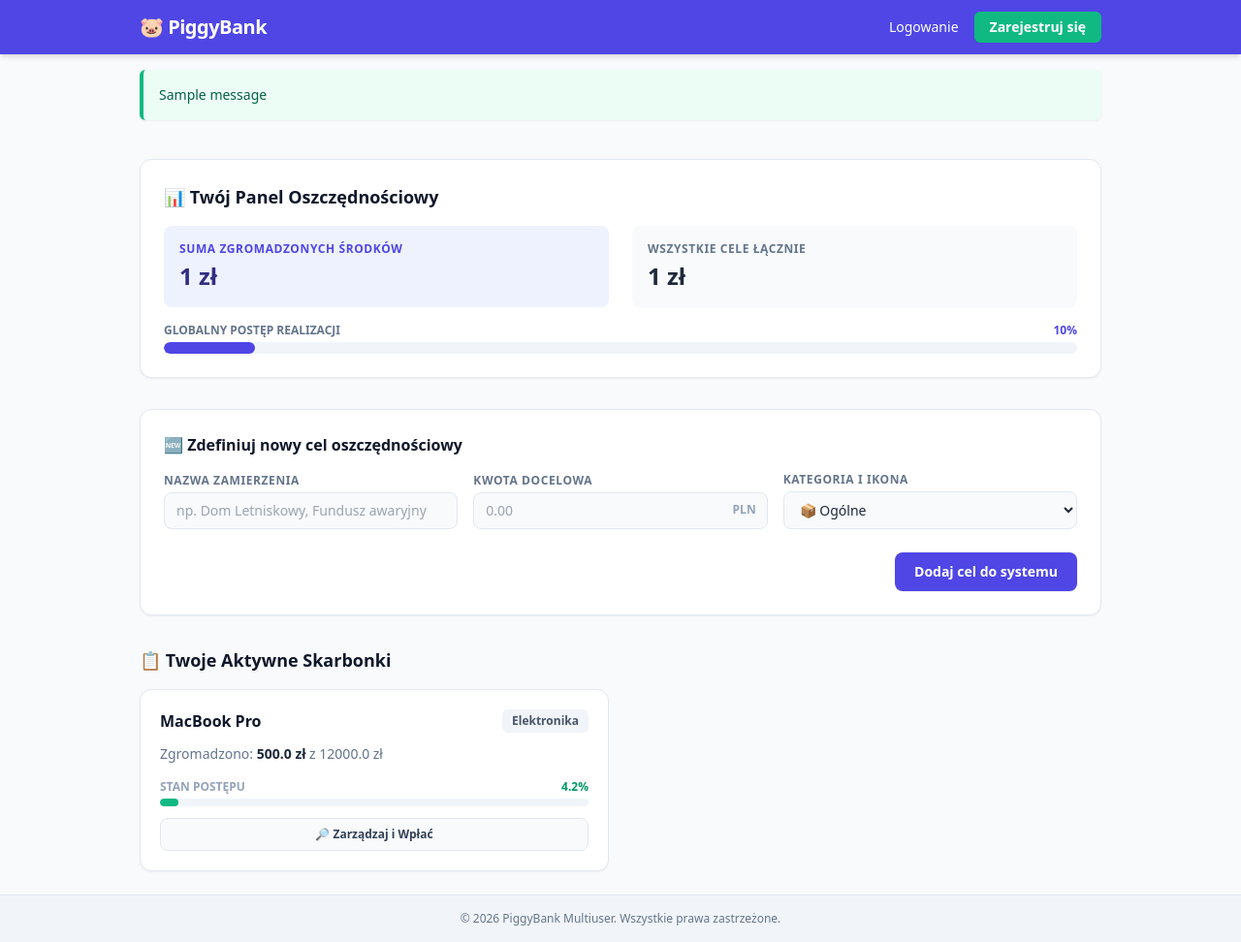
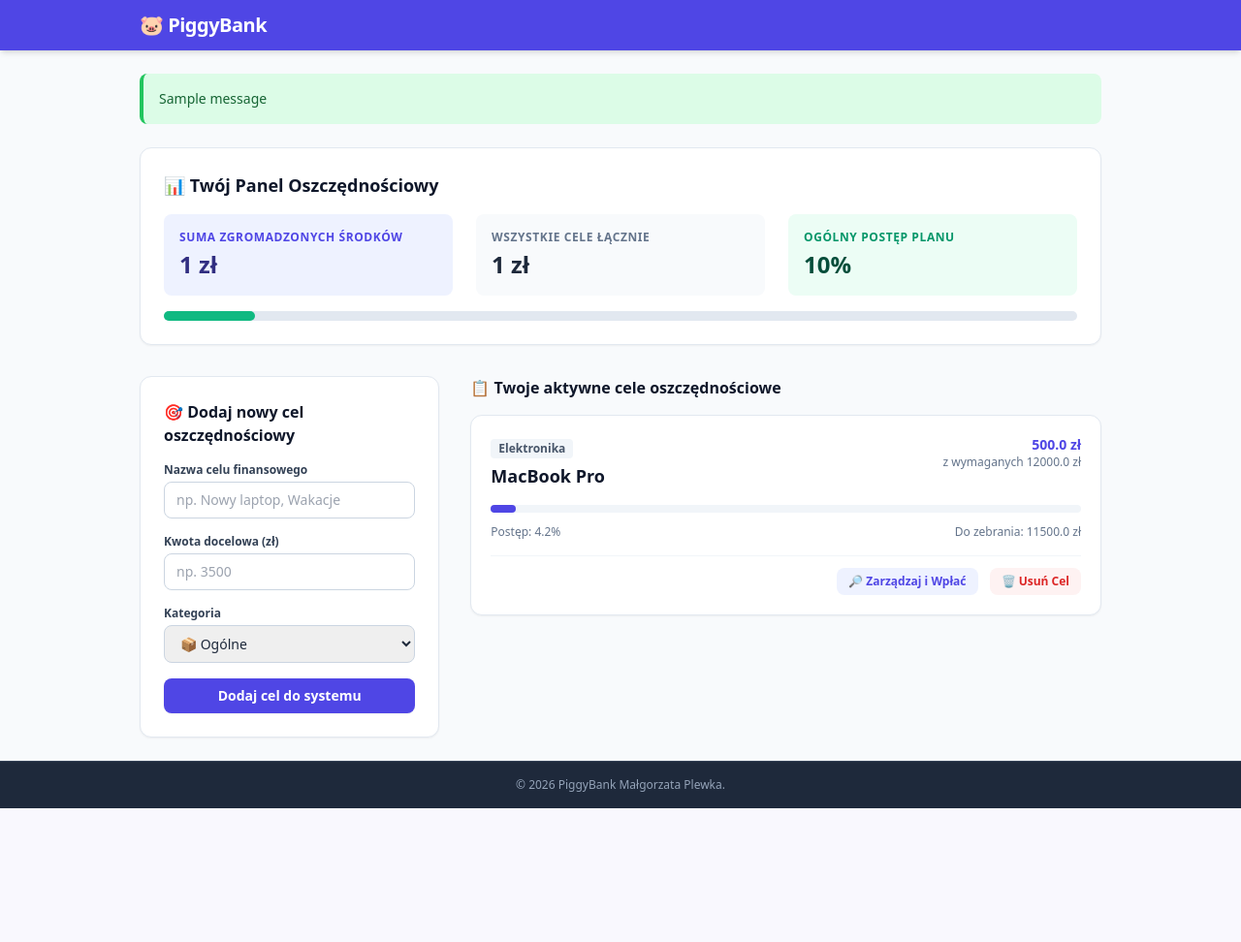
Before and after one commit to gosiaczekkk/PiggyBank, a Flask app: template templates/index.html in a window 1280 px wide. Shown: the whole page at 97% size. After the commit the page ends 834 px from the top, so only its background shows below. Run offline with Flask 3, Linux system fonts and the light colour scheme; the template is opened without the code that fills it: values that come from a table or form of the project are taken from there, most other values are stand-ins (such as "Sample title", 1, 10 or a date in 2020); one stand-in notice (Sample message) is shown; some libraries are stand-ins or nearby versions.

Commit message:
Wersja 2 PiggyBank

```diff
--- a/app.py
+++ b/app.py
@@ -4,14 +4,11 @@ from flask_sqlalchemy import SQLAlchemy
 
 app = Flask(__name__)
 
-# PRODUKCYJNY BEZPIECZNY KLUCZ SEKRETNY:
-# Pobiera klucz z systemu chmurowego. Jeśli go nie ma (czyli działasz lokalnie),
-# używa Twojego standardowego klucza 'super-sekretny-klucz-piggybank'
-app.config['SECRET_KEY'] = os.environ.get('SECRET_KEY', 'super-sekretny-klucz-piggybank')
+# Klucz sekretny pobierany ze zmiennych środowiskowych serwera (dla bezpieczeństwa)
+app.config['SECRET_KEY'] = os.environ.get('SECRET_KEY', 'super-sekretny-klucz-piggybank-produkcja')
 
-# PRODUKCYJNA DYNAMICZNA BAZA DANYCH:
-# Jeśli chmura udostępni bazę produkcyjną (np. PostgreSQL), system się z nią połączy.
-# Jeśli nie (czyli uruchamiasz lokalnie), automatycznie użyje Twojego pliku 'sqlite:///piggybank.db'
+# DYNAMICZNA BAZA DANYCH: Jeśli serwer produkcyjny (np. PostgreSQL) poda swój adres, Flask się podepnie.
+# W przeciwnym wypadku fallback do lokalnego SQLite.
 DATABASE_URL = os.environ.get('DATABASE_URL', 'sqlite:///piggybank.db')
 if DATABASE_URL.startswith("postgres://"):
     DATABASE_URL = DATABASE_URL.replace("postgres://", "postgresql://", 1)
@@ -21,21 +18,18 @@ app.config['SQLALCHEMY_TRACK_MODIFICATIONS'] = False
 
 db = SQLAlchemy(app)
 
-# ==========================================
-# MODELE BAZY DANYCH (M w architekturze MVC)
-# ==========================================
+# =========================================================================
+# WARSTWA MODELI
+# =========================================================================
 
 class Goal(db.Model):
     id = db.Column(db.Integer, primary_key=True)
-    title = db.Column(db.String(100), nullable=False)        # Nazwa celu
-    target_amount = db.Column(db.Float, nullable=False)     # Kwota docelowa
-    current_amount = db.Column(db.Float, default=0.0)       # Obecny stan oszczędności
-    category = db.Column(db.String(50), default='Ogólne')    # Kategoria
-
-    # Relacja z wpłatami - usunięcie celu usuwa też jego wpłaty (cascade)
+    title = db.Column(db.String(100), nullable=False)
+    target_amount = db.Column(db.Float, nullable=False)
+    current_amount = db.Column(db.Float, default=0.0)
+    category = db.Column(db.String(50), default='Ogólne')
     payments = db.relationship('Payment', backref='goal', lazy=True, cascade="all, delete-orphan")
 
-    # Funkcja pomocnicza do obliczania procentu realizacji celu
     def get_progress(self):
         if self.target_amount <= 0:
             return 0
@@ -44,61 +38,48 @@ class Goal(db.Model):
 
 class Payment(db.Model):
     id = db.Column(db.Integer, primary_key=True)
-    amount = db.Column(db.Float, nullable=False)            # Kwota wpłaty
-    date_added = db.Column(db.String(10), nullable=False)   # Data wpłaty w formacie RRRR-MM-DD
-    description = db.Column(db.String(200))                 # Opcjonalny opis
+    amount = db.Column(db.Float, nullable=False)
+    date_added = db.Column(db.String(10), nullable=False)
+    description = db.Column(db.String(200))
     goal_id = db.Column(db.Integer, db.ForeignKey('goal.id'), nullable=False)
 
-# ==========================================
-# KONTROLERY / TRASY (C w architekturze MVC)
-# ==========================================
+# =========================================================================
+# KONTROLERY / TRASY
+# =========================================================================
 
-# 1. Strona główna - Lista wszystkich celów (READ)
 @app.route('/')
 def index():
     all_goals = Goal.query.all()
-
-    # Obliczanie globalnych statystyk na tablicę rozdzielczą
     total_saved = sum(g.current_amount for g in all_goals)
     total_target = sum(g.target_amount for g in all_goals)
     global_progress = (total_saved / total_target * 100) if total_target > 0 else 0
-
     return render_template('index.html', goals=all_goals, total_saved=round(total_saved, 2), total_target=round(total_target, 2), global_progress=round(global_progress, 1))
 
-# 2. Dodawanie nowego celu (CREATE)
 @app.route('/goal/add', methods=['POST'])
 def add_goal():
     title = request.form.get('title')
     target_amount = request.form.get('target_amount')
     category = request.form.get('category', 'Ogólne')
 
-    # Podstawowa walidacja danych wejściowych
     if not title or not target_amount:
         flash('Wszystkie pola są wymagane!', 'error')
         return redirect(url_for('index'))
 
     try:
-        new_goal = Goal(
-            title=title,
-            target_amount=float(target_amount),
-            current_amount=0.0,
-            category=category
-        )
+        new_goal = Goal(title=title, target_amount=float(target_amount), current_amount=0.0, category=category)
         db.session.add(new_goal)
         db.session.commit()
-        flash('Nowy cel oszczędnościowy został dodany!', 'success')
+        flash('Nowy cel został dodany!', 'success')
     except ValueError:
         flash('Kwota docelowa musi być liczbą!', 'error')
 
     return redirect(url_for('index'))
 
-# 3. Szczegóły celu i zarządzanie wpłatami (READ cel + READ/CREATE wpłaty)
 @app.route('/goal/<int:goal_id>')
 def goal_detail(goal_id):
     goal = Goal.query.get_or_404(goal_id)
     return render_template('detail.html', goal=goal)
 
-# 4. Edycja celu oszczędnościowego (UPDATE)
 @app.route('/goal/edit/<int:goal_id>', methods=['POST'])
 def edit_goal(goal_id):
     goal = Goal.query.get_or_404(goal_id)
@@ -106,29 +87,23 @@ def edit_goal(goal_id):
     target_amount = request.form.get('target_amount')
     goal.category = request.form.get('category')
 
-    if not goal.title or not target_amount:
-        flash('Pola tytułu i kwoty nie mogą być puste!', 'error')
-        return redirect(url_for('goal_detail', goal_id=goal_id))
-
     try:
         goal.target_amount = float(target_amount)
         db.session.commit()
-        flash('Cel został pomyślnie zaktualizowany!', 'success')
+        flash('Cel zaktualizowany!', 'success')
     except ValueError:
-        flash('Kwota docelowa musi być prawidłową liczbą!', 'error')
+        flash('Błąd kwoty!', 'error')
 
     return redirect(url_for('goal_detail', goal_id=goal_id))
 
-# 5. Usuwanie celu oszczędnościowego (DELETE)
 @app.route('/goal/delete/<int:goal_id>')
 def delete_goal(goal_id):
     goal = Goal.query.get_or_404(goal_id)
     db.session.delete(goal)
     db.session.commit()
-    flash('Cel oszczędnościowy został usunięty.', 'info')
+    flash('Cel usunięty.', 'info')
     return redirect(url_for('index'))
 
-# 6. Dodawanie wpłaty do celu (CREATE dla Payment + UPDATE dla Goal)
 @app.route('/goal/<int:goal_id>/payment', methods=['POST'])
 def add_payment(goal_id):
     goal = Goal.query.get_or_404(goal_id)
@@ -136,59 +111,31 @@ def add_payment(goal_id):
     date_added = request.form.get('date_added')
     description = request.form.get('description', '')
 
-    if not amount or not date_added:
-        flash('Kwota wpłaty oraz data są wymagane!', 'error')
-        return redirect(url_for('goal_detail', goal_id=goal_id))
-
     try:
         payment_amount = float(amount)
-        if payment_amount <= 0:
-            flash('Kwota wpłaty musi być większa od zera!', 'error')
-            return redirect(url_for('goal_detail', goal_id=goal_id))
+        if payment_amount > 0 and date_added:
+            new_payment = Payment(amount=payment_amount, date_added=date_added, description=description, goal_id=goal.id)
+            goal.current_amount += payment_amount
+            db.session.add(new_payment)
+            db.session.commit()
+    except ValueError:
+        pass
 
-        # Rejestracja nowej wpłaty
-        new_payment = Payment(
-            amount=payment_amount,
-            date_added=date_added,
-            description=description,
-            goal_id=goal.id
-        )
-        # Aktualizacja stanu konta w celu (Real-time recalculation)
-        goal.current_amount += payment_amount
+    return redirect(url_for('goal_detail', goal_id=goal.id))
 
-        db.session.add(new_payment)
-        db.session.commit()
-        flash('Wpłata została zarejestrowana!', 'success')
-    except ValueError:
-        flash('Wprowadzona kwota wpłaty jest nieprawidłowa!', 'error')
-
-    return redirect(url_for('goal_detail', goal_id=goal_id))
-
-# 7. Usuwanie pojedynczej wpłaty (DELETE dla Payment + UPDATE dla Goal)
 @app.route('/payment/delete/<int:payment_id>')
 def delete_payment(payment_id):
     payment = Payment.query.get_or_404(payment_id)
     goal = Goal.query.get(payment.goal_id)
 
-    # Cofnięcie kwoty z konta celu oszczędnościowego
     goal.current_amount -= payment.amount
     if goal.current_amount < 0:
         goal.current_amount = 0.0
 
     db.session.delete(payment)
     db.session.commit()
-    flash('Wpłata została wycofana.', 'info')
     return redirect(url_for('goal_detail', goal_id=goal.id))
 
-
-# INTELIGENTNY PUNKT STARTOWY:
-if __name__ == '__main__':
-    with app.app_context():
-        db.create_all()  # Tworzy bazę lokalną przy pierwszym uruchomieniu
-
-    # Sprawdza czy aplikacja działa w chmurze (Render/Heroku definiują port środowiskowy)
-    # Jeśli działasz lokalnie na Macu, uruchomi serwer z parametrem debug=True i portem 5000.
-    port = int(os.environ.get("PORT", 5000))
-    is_production = "PORT" in os.environ
-
-    app.run(host='0.0.0.0', port=port, debug=not is_production)
+# Inicjalizacja tabel bazodanowych przy starcie (jeśli nie istnieją)
+with app.app_context():
+    db.create_all()
--- a/templates/base.html
+++ b/templates/base.html
@@ -4,55 +4,43 @@
     <meta charset="UTF-8">
     <meta name="viewport" content="width=device-width, initial-scale=1.0">
     <title>PiggyBank - Twój Tracker Celów Oszczędnościowych</title>
+    <!-- Dołączenie Tailwind CSS z sieci CDN w celach demonstracyjnych i projektowych -->
     <script src="https://cdn.tailwindcss.com"></script>
 </head>
 <body class="bg-slate-50 font-sans text-slate-800 min-h-screen flex flex-col">
 
+    <!-- Nawigacja główna -->
     <nav class="bg-indigo-600 text-white shadow-md">
         <div class="max-w-5xl mx-auto px-4 py-3 flex justify-between items-center">
             <a href="{{ url_for('index') }}" class="text-xl font-bold tracking-tight flex items-center space-x-2">
                 <span>🐷 PiggyBank</span>
             </a>
-
-            <div class="flex items-center space-x-4">
-                {% if current_user.is_authenticated %}
-                    <span class="text-sm bg-indigo-700 px-3 py-1.5 rounded-md text-indigo-100">
-                        Zalogowany jako: <strong class="text-white">{{ current_user.username }}</strong>
-                    </span>
-                    <a href="{{ url_for('logout') }}" class="bg-rose-500 hover:bg-rose-600 transition-colors text-white text-sm font-semibold px-4 py-1.5 rounded-md shadow-sm">
-                        Wyloguj się
-                    </a>
-                {% else %}
-                    <a href="{{ url_for('login') }}" class="text-sm font-medium hover:text-indigo-200 transition-colors">
-                        Logowanie
-                    </a>
-                    <a href="{{ url_for('register') }}" class="bg-emerald-500 hover:bg-emerald-600 transition-colors text-white text-sm font-semibold px-4 py-1.5 rounded-md shadow-sm">
-                        Zarejestruj się
-                    </a>
-                {% endif %}
-            </div>
         </div>
     </nav>
 
-    <div class="max-w-5xl mx-auto px-4 w-full mt-4">
+    <!-- Kontener główny aplikacji -->
+    <main class="flex-grow max-w-5xl w-full mx-auto px-4 py-6">
+
+        <!-- Obsługa komunikatów Flash systemowych -->
         {% with messages = get_flashed_messages(with_categories=true) %}
             {% if messages %}
-                {% for category, message in messages %}
-                    <div class="p-4 rounded-md mb-4 text-sm font-medium shadow-sm {% if category == 'error' %} bg-rose-50 text-rose-800 border-l-4 border-rose-500 {% elif category == 'success' %} bg-emerald-50 text-emerald-800 border-l-4 border-emerald-500 {% else %} bg-blue-50 text-blue-800 border-l-4 border-blue-500 {% endif %}">
-                        {{ message }}
-                    </div>
-                {% endfor %}
+                <div class="mb-6 space-y-2">
+                    {% for category, message in messages %}
+                        <div class="p-4 rounded-lg text-sm font-medium {% if category == 'success' %} bg-green-100 text-green-800 border-l-4 border-green-500 {% elif category == 'error' %} bg-red-100 text-red-800 border-l-4 border-red-500 {% else %} bg-blue-100 text-blue-800 border-l-4 border-blue-500 {% endif %}">
+                            {{ message }}
+                        </div>
+                    {% endfor %}
+                </div>
             {% endif %}
         {% endwith %}
-    </div>
 
-    <main class="flex-grow max-w-5xl mx-auto px-4 py-6 w-full">
-        {% block content %}
-        {% endblock %}
+        <!-- Główny podmieniany blok treści -->
+        {% block content %}{% endblock %}
     </main>
 
-    <footer class="bg-slate-100 border-t border-slate-200 mt-auto py-4 text-center text-xs text-slate-500">
-        <p>&copy; 2026 PiggyBank Multiuser. Wszystkie prawa zastrzeżone.</p>
+    <!-- Stopka autorska -->
+    <footer class="bg-slate-800 text-slate-400 py-4 border-t border-slate-700 text-center text-xs">
+        <p>&copy; 2026 PiggyBank Małgorzata Plewka.</p>
     </footer>
 
 </body>
--- a/templates/index.html
+++ b/templates/index.html
@@ -1,9 +1,10 @@
 {% extends 'base.html' %}
 
 {% block content %}
+<!-- Panel podsumowania globalnego budżetu -->
 <div class="bg-white rounded-xl shadow-sm p-6 border border-slate-200 mb-8">
     <h2 class="text-lg font-bold text-slate-900 mb-4">📊 Twój Panel Oszczędnościowy</h2>
-    <div class="grid grid-cols-1 md:grid-cols-2 gap-6 mb-4">
+    <div class="grid grid-cols-1 md:grid-cols-3 gap-6 mb-4">
         <div class="bg-indigo-50 p-4 rounded-lg">
             <p class="text-xs text-indigo-600 font-semibold uppercase tracking-wider">Suma zgromadzonych środków</p>
             <p class="text-2xl font-extrabold text-indigo-900 mt-1">{{ total_saved }} zł</p>
@@ -12,36 +13,36 @@
             <p class="text-xs text-slate-500 font-semibold uppercase tracking-wider">Wszystkie cele łącznie</p>
             <p class="text-2xl font-extrabold text-slate-800 mt-1">{{ total_target }} zł</p>
         </div>
-    </div>
-
-    <div class="mt-4">
-        <div class="flex justify-between items-center text-xs text-slate-500 font-bold mb-1">
-            <span>GLOBALNY POSTĘP REALIZACJI</span>
-            <span class="text-indigo-600">{{ global_progress }}%</span>
-        </div>
-        <div class="w-full bg-slate-100 rounded-full h-3 overflow-hidden">
-            <div class="bg-indigo-600 h-3 rounded-full transition-all duration-500" style="width: {{ global_progress }}%"></div>
-        </div>
+        <div class="bg-emerald-50 p-4 rounded-lg">
+            <p class="text-xs text-emerald-600 font-semibold uppercase tracking-wider">Ogólny postęp planu</p>
+            <p class="text-2xl font-extrabold text-emerald-900 mt-1">{{ global_progress }}%</p>
         </div>
     </div>
 
-<div class="bg-white rounded-xl shadow-sm p-6 border border-slate-200 mb-8">
-    <h3 class="text-md font-bold text-slate-900 mb-4">🆕 Zdefiniuj nowy cel oszczędnościowy</h3>
-    <form action="{{ url_for('add_goal') }}" method="POST" class="grid grid-cols-1 md:grid-cols-3 gap-4 items-end">
+    <!-- Pasek postępu zbiorczego -->
+    <div class="w-full bg-slate-200 rounded-full h-2.5">
+        <div class="bg-emerald-500 h-2.5 rounded-full" style="width: {{ global_progress }}%"></div>
+    </div>
+</div>
+
+<div class="grid grid-cols-1 lg:grid-cols-3 gap-8">
+    <!-- Formularz dodawania nowego celu (CREATE) -->
+    <div class="bg-white rounded-xl shadow-sm p-6 border border-slate-200 h-fit">
+        <h3 class="text-base font-bold text-slate-900 mb-4">🎯 Dodaj nowy cel oszczędnościowy</h3>
+        <form action="{{ url_for('add_goal') }}" method="POST" class="space-y-4">
             <div>
-            <label class="block text-xs font-bold text-slate-500 uppercase tracking-wider mb-1">Nazwa zamierzenia</label>
-            <input type="text" name="title" required placeholder="np. Dom Letniskowy, Fundusz awaryjny" class="w-full bg-slate-50 border border-slate-200 rounded-lg px-3 py-2 text-sm outline-none focus:border-indigo-500 focus:bg-white transition-all">
+                <label class="block text-xs font-semibold text-slate-700 mb-1">Nazwa celu finansowego</label>
+                <input type="text" name="title" placeholder="np. Nowy laptop, Wakacje" required
+                       class="w-full px-3 py-2 border border-slate-300 rounded-lg text-sm focus:outline-none focus:ring-2 focus:ring-indigo-500">
             </div>
             <div>
-            <label class="block text-xs font-bold text-slate-500 uppercase tracking-wider mb-1">Kwota docelowa</label>
-            <div class="relative">
-                <input type="number" name="target_amount" step="0.01" min="0.01" required placeholder="0.00" class="w-full bg-slate-50 border border-slate-200 rounded-lg pl-3 pr-8 py-2 text-sm outline-none focus:border-indigo-500 focus:bg-white transition-all">
-                <span class="absolute right-3 top-2.5 text-xs font-bold text-slate-400">PLN</span>
-            </div>
+                <label class="block text-xs font-semibold text-slate-700 mb-1">Kwota docelowa (zł)</label>
+                <input type="number" step="0.01" name="target_amount" placeholder="np. 3500" required
+                       class="w-full px-3 py-2 border border-slate-300 rounded-lg text-sm focus:outline-none focus:ring-2 focus:ring-indigo-500">
             </div>
             <div>
-            <label class="block text-xs font-bold text-slate-500 uppercase tracking-wider mb-1">Kategoria i ikona</label>
-            <select name="category" class="w-full bg-slate-50 border border-slate-200 rounded-lg px-3 py-2 text-sm outline-none focus:border-indigo-500 focus:bg-white transition-all">
+                <label class="block text-xs font-semibold text-slate-700 mb-1">Kategoria</label>
+                <select name="category" class="w-full px-3 py-2 border border-slate-300 rounded-lg text-sm focus:outline-none focus:ring-2 focus:ring-indigo-500">
                     <option value="Elektronika">💻 Elektronika</option>
                     <option value="Podróże">✈️ Podróże</option>
                     <option value="Edukacja">📚 Edukacja</option>
@@ -50,50 +51,57 @@
                     <option value="Ogólne" selected>📦 Ogólne</option>
                 </select>
             </div>
-        <div class="md:col-span-3 text-right mt-2">
-            <button type="submit" class="bg-indigo-600 hover:bg-indigo-700 transition-colors text-white font-bold text-sm px-5 py-2.5 rounded-lg shadow-sm">
+            <button type="submit" class="w-full bg-indigo-600 hover:bg-indigo-700 text-white font-semibold py-2 px-4 rounded-lg text-sm transition duration-150 shadow-sm">
                 Dodaj cel do systemu
             </button>
-        </div>
         </form>
     </div>
 
+    <!-- Lista istniejących celów (READ / DELETE) -->
+    <div class="lg:col-span-2 space-y-4">
+        <h3 class="text-base font-bold text-slate-900 mb-2">📋 Twoje aktywne cele oszczędnościowe</h3>
+
+        {% if not goals %}
+            <div class="bg-white rounded-xl border border-dashed border-slate-300 p-8 text-center text-slate-500 text-sm">
+                Brak zdefiniowanych celów. Skorzystaj z formularza po lewej stronie, aby dodać swój pierwszy cel!
+            </div>
+        {% else %}
+            {% for goal in goals %}
+                <div class="bg-white rounded-xl shadow-sm p-5 border border-slate-200 hover:border-slate-300 transition flex flex-col justify-between">
                     <div>
-    <h3 class="text-lg font-black text-slate-900 mb-4">📋 Twoje Aktywne Skarbonki</h3>
-    {% if goals %}
-        <div class="grid grid-cols-1 md:grid-cols-2 gap-6">
-            {% for goal in goals %}
-                <div class="bg-white border border-slate-200 rounded-xl p-5 shadow-sm flex flex-col justify-between">
+                        <div class="flex justify-between items-start mb-2">
                             <div>
-                        <div class="flex justify-between items-start mb-3">
-                            <h4 class="font-extrabold text-slate-900 text-base">{{ goal.title }}</h4>
-                            <span class="text-xs font-bold bg-slate-100 text-slate-600 px-2.5 py-1 rounded-md">{{ goal.category }}</span>
+                                <span class="inline-block px-2 py-0.5 text-xs font-semibold bg-slate-100 text-slate-600 rounded mb-1">{{ goal.category }}</span>
+                                <h4 class="text-lg font-bold text-slate-900">{{ goal.title }}</h4>
                             </div>
-                        <div class="text-sm text-slate-500 mb-4">
-                            Zgromadzono: <strong class="text-slate-800">{{ goal.current_amount }} zł</strong> z {{ goal.target_amount }} zł
+                            <div class="text-right">
+                                <p class="text-sm font-bold text-indigo-600">{{ goal.current_amount }} zł</p>
+                                <p class="text-xs text-slate-500">z wymaganych {{ goal.target_amount }} zł</p>
                             </div>
                         </div>
-                    <div class="space-y-3">
-                        <div>
-                            <div class="flex justify-between items-center text-xs font-bold text-slate-400 mb-1">
-                                <span>STAN POSTĘPU</span>
-                                <span class="text-emerald-600">{{ goal.get_progress() }}%</span>
+
+                        <!-- Pasek postępu dla konkretnego celu -->
+                        <div class="w-full bg-slate-100 rounded-full h-2 mb-3 mt-4">
+                            <div class="bg-indigo-600 h-2 rounded-full" style="width: {{ goal.get_progress() }}%"></div>
                         </div>
-                            <div class="w-full bg-slate-100 rounded-full h-2 overflow-hidden">
-                                <div class="bg-emerald-500 h-2 rounded-full transition-all duration-500" style="width: {{ goal.get_progress() }}%"></div>
+                        <div class="flex justify-between text-xs text-slate-500 font-medium mb-4">
+                            <span>Postęp: {{ goal.get_progress() }}%</span>
+                            <span>Do zebrania: {{ (goal.target_amount - goal.current_amount)|round(2) if goal.target_amount > goal.current_amount else 0 }} zł</span>
                         </div>
                     </div>
-                        <a href="{{ url_for('goal_detail', goal_id=goal.id) }}" class="block text-center bg-slate-50 hover:bg-slate-100 border border-slate-200 text-slate-700 font-bold py-2 rounded-lg text-xs transition-colors">
+
+                    <!-- Akcje CRUD dla celu -->
+                    <div class="flex justify-end space-x-3 border-t border-slate-100 pt-3 text-xs">
+                        <a href="{{ url_for('goal_detail', goal_id=goal.id) }}" class="text-indigo-600 hover:text-indigo-800 font-semibold bg-indigo-50 px-3 py-1.5 rounded-lg transition">
                             🔎 Zarządzaj i Wpłać
+                        </a>
+                        <a href="{{ url_for('delete_goal', goal_id=goal.id) }}" onclick="return confirm('Czy na pewno chcesz usunąć ten cel i wszystkie jego wpłaty?')" class="text-red-600 hover:text-red-800 font-semibold bg-red-50 px-3 py-1.5 rounded-lg transition">
+                            🗑️ Usuń Cel
                         </a>
                     </div>
                 </div>
             {% endfor %}
-        </div>
-    {% else %}
-        <div class="bg-white p-8 text-center border border-dashed border-slate-200 rounded-xl text-slate-400 text-sm">
-            Brak zdefiniowanych celów w bazie danych. Użyj powyższego formularza, aby dodać pierwszy cel.
-        </div>
         {% endif %}
     </div>
+</div>
 {% endblock %}
```
Also changed, not shown: templates/detail.html (+86 -59 lines), templates/login.html (deleted, +0 -19 lines), templates/register.html (deleted, +0 -19 lines), 2 other files. Lines whose indentation alone changed are shown as unchanged.
